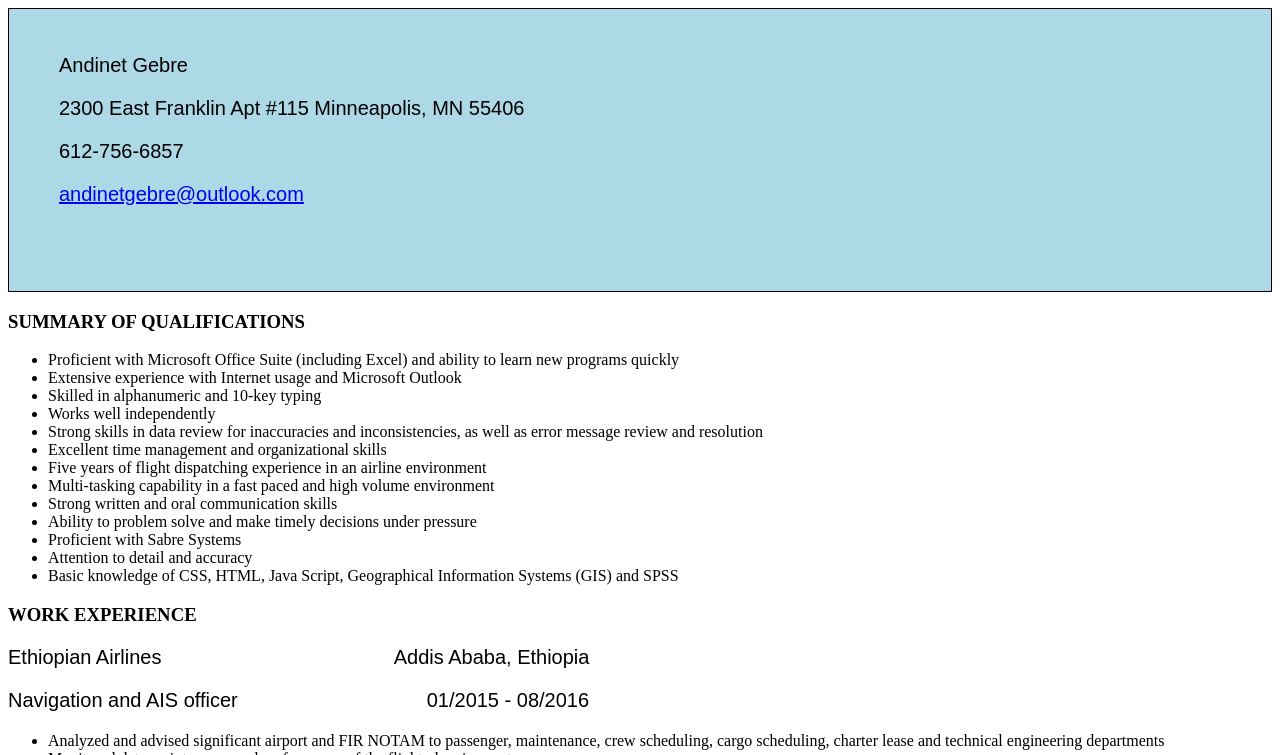
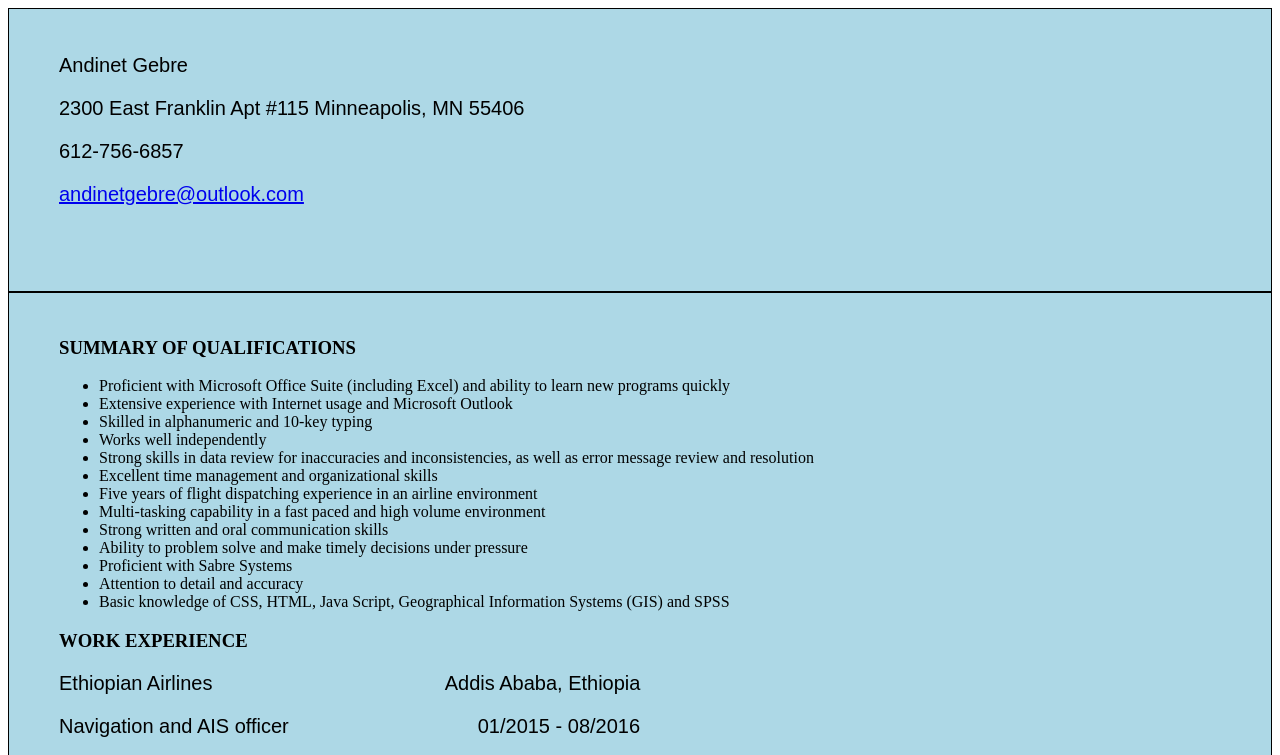
Before and after one commit to andinetg/andinetg.github.io, a plain HTML site: page index.html in a window 1280 px wide. Shown: the top 755 px of the page. Drawn offline with Linux system fonts and the light colour scheme.

Commit message:
Update index.html

```diff
--- a/index.html
+++ b/index.html
@@ -10,6 +10,7 @@
 <p>612-756-6857 <p>
  <a href="mailto:andinetgebre@outlook.com" target="_blank"><p id="email">andinetgebre@outlook.com</p></a>
 </div>
+<div class="andinet">
 <h3>SUMMARY OF QUALIFICATIONS</h3>
  <ul>
 <li>Proficient with Microsoft Office Suite (including Excel) and ability to learn new programs quickly</li>
@@ -48,6 +49,7 @@
 <li>Appointed by Ethiopian Airlines operations center Director to train and supervise Malawian Airlines assistant dispatchers for dispatcher license qualification</li>
 <li>Coordinated with crew scheduling, catering, maintenance and duty managers to repair flight schedule whenever flight schedules were disrupted</li>
 </ul>
+	</div>
 <h3>VOLUNTEER EXPERIENCE</h3>
 <pre><p>Free Geeks                                                                Minneapolis, MN </p></pre>
 <pre><p>Computer Testing and Building Volunteer                                   04/2017 – Present</pre>
```
